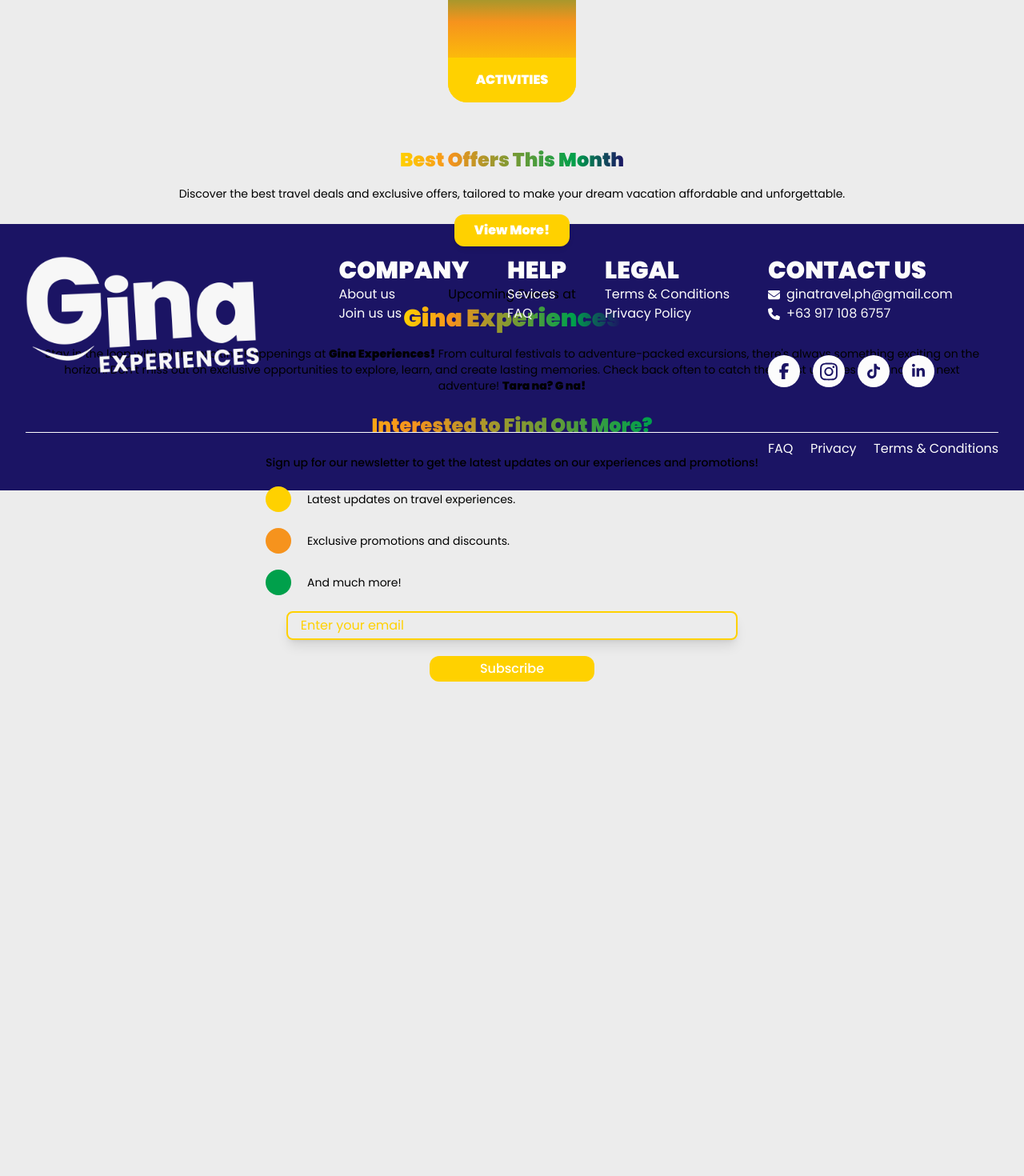
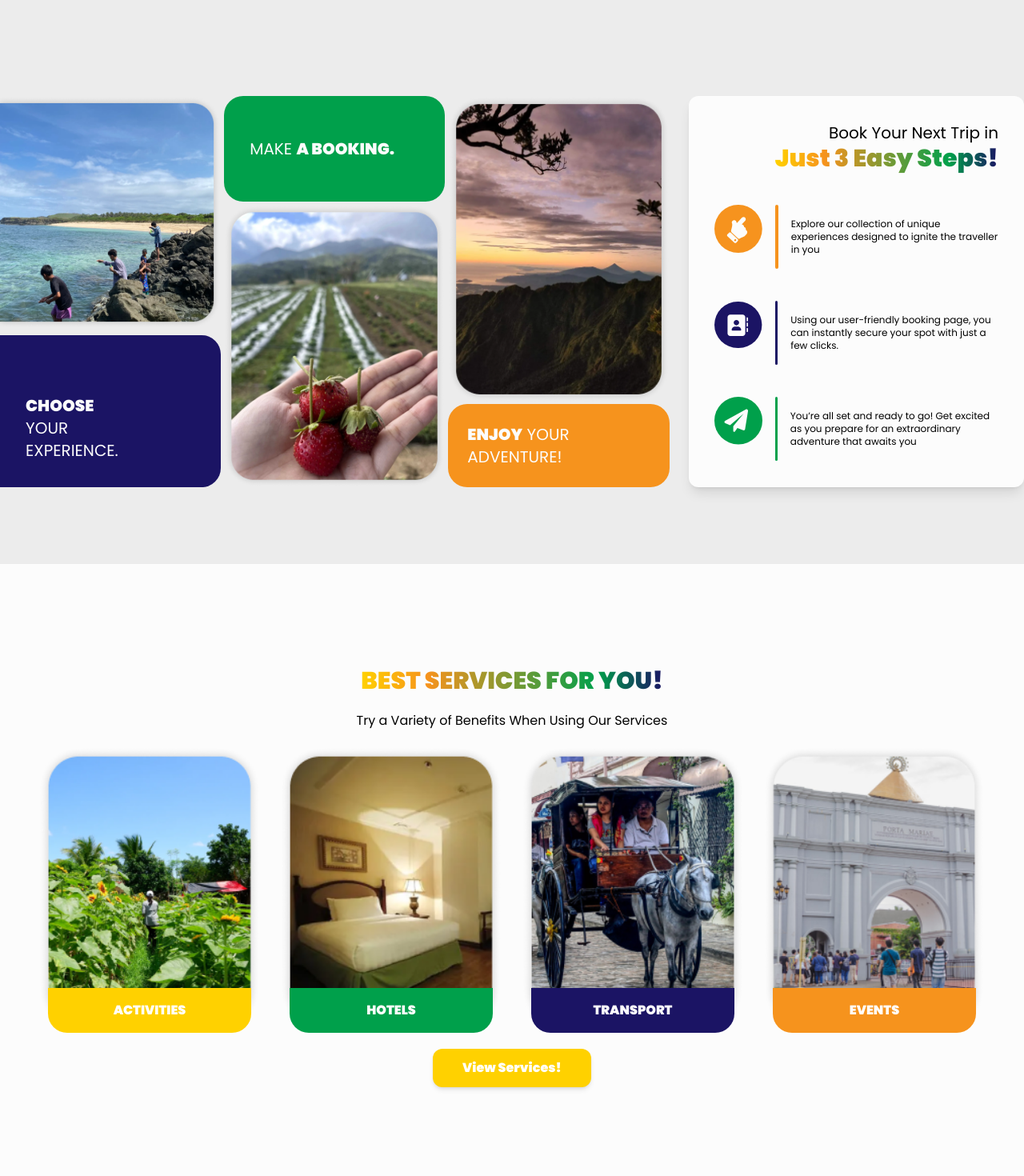
Before and after one commit to Gina-Experiences/gina-experiences-legacy, a Next.js app: page / in a window 1280 px wide. Shown: the part 520-1990 px from the top of the page at 80% size. Before the commit the page ends 1372 px from the top, so only its background shows below. Built offline with nearby package versions, Linux system fonts and the light colour scheme.

Commit message:
Modified homepage

```diff
--- a/src/app/page.tsx
+++ b/src/app/page.tsx
@@ -4,7 +4,7 @@
 
 export default function Home() {
     return (
-        <div className="flex flex-col items-center justify-center w-svw h-svh">
+        <div className="flex flex-col items-center justify-center">
             <Hero />
             <Guide />
             <Services />
--- a/src/components/home/events.tsx
+++ b/src/components/home/events.tsx
@@ -1,11 +1,23 @@
+import Image from "next/image"
+
 export default function Events() {
    return(
-      <div className="flex flex-col text-center my-6 mx-12 space-y-4">
-         <h2 className="">
-            Upcoming Events at <br></br>
-            <span className="text-3xl font-bold bg-[linear-gradient(90deg,rgba(255,209,0,1)0%,rgba(246,147,29,1)22%,rgba(0,160,75,1)78%,rgba(27,20,100,1)100%)] text-transparent bg-clip-text">Gina Experiences</span>
-         </h2>
-         <p className="text-sm">Stay in the loop with all the exciting happenings at <span className="font-bold">Gina Experiences!</span> From cultural festivals to adventure-packed excursions, there's always something exciting on the horizon. Don’t miss out on exclusive opportunities to explore, learn, and create lasting memories. Check back often to catch the latest updates and find your next adventure! <span className="font-bold">Tara na? G na!</span></p>
+      <div className="flex justify-center lg:w-11/12 max-w-screen-xl rounded-2xl lg:p-12 lg:m-12 lg:bg-ginaWhite lg:shadow-md">
+         <Image
+            src="/images/home/events/legazpi.png"
+            alt="orange-icon"
+            quality={100}
+            width={400}
+            height={400}
+            className="hidden lg:block w-1/2"
+         />
+         <div className="flex flex-col lg:w-1/2 text-center lg:text-start my-6 mx-12 space-y-4">
+            <h2 className="">
+               Upcoming Events at <br></br>
+               <span className="text-3xl font-bold bg-[linear-gradient(90deg,rgba(255,209,0,1)0%,rgba(246,147,29,1)22%,rgba(0,160,75,1)78%,rgba(27,20,100,1)100%)] text-transparent bg-clip-text">Gina Experiences</span>
+            </h2>
+            <p className="text-sm">Stay in the loop with all the exciting happenings at <span className="font-bold">Gina Experiences!</span> From cultural festivals to adventure-packed excursions, there's always something exciting on the horizon. Don’t miss out on exclusive opportunities to explore, learn, and create lasting memories. Check back often to catch the latest updates and find your next adventure! <span className="font-bold">Tara na? G na!</span></p>
+         </div>
       </div>
    )
 }
--- a/src/components/home/guide.tsx
+++ b/src/components/home/guide.tsx
@@ -1,19 +1,76 @@
+import Image from "next/image";
+
 export default function Guide() {
    return (
-      <div className="flex flex-col items-center w-11/12 h-full my-12 space-y-5">
-      <h2 className="text-center">Book Your Next Trip in <br></br><span className="text-2xl font-semibold bg-[linear-gradient(90deg,rgba(255,209,0,1)0%,rgba(246,147,29,1)22%,rgba(0,160,75,1)78%,rgba(27,20,100,1)100%)] text-transparent bg-clip-text">Just 3 Easy Steps!</span></h2>
-         <div className="flex flex-col items-center text-center space-y-5 px-10">
-            <div className="flex flex-col items-center justify-center space-y-5">
-               <div className="w-12 h-12 rounded-full bg-ginaOrange"></div>
-               <p className="">Explore our collection of unique experiences designed to ignite the traveller in you</p>
+      <div className="flex max-w-screen-2xl justify-center lg:justify-between my-12">
+         <div className="hidden w-8/12 lg:flex items-center text-ginaWhite space-x-1 mr-6">
+            <div className="flex flex-col w-1/3 h-full justify-center space-y-2">
+               <Image
+                  src="/images/home/guide/beach.png"
+                  alt="Beach"
+                  quality={100}
+                  width={400}
+                  height={80}
+               />
+               <div className="flex flex-col w-full h-full p-8 text-start justify-end rounded-r-3xl text-xl bg-ginaBlue"><span className="font-bold">CHOOSE</span><span>YOUR</span><span>EXPERIENCE.</span></div>
             </div>
-            <div className="flex flex-col items-center justify-center space-y-5">
-               <div className="w-12 h-12 rounded-full  bg-ginaBlue"></div>
-               <p className="">Using our user-friendly booking page, you can instantly secure your spot with just a few clicks.</p>
+            <div className="flex flex-col w-1/3 h-full justify-center space-y-1">
+               <div className="flex items-center w-full h-full p-8 rounded-3xl text-xl bg-ginaGreen"><span>MAKE <span className="font-bold">A BOOKING.</span></span></div>
+               <Image
+                  src="/images/home/guide/strawberry.png"
+                  alt="Beach"
+                  quality={100}
+                  width={400}
+                  height={200}
+               />
+            </div>
+            <div className="flex flex-col w-1/3 h-full justify-center space-y-0.5">
+               <Image
+                  src="/images/home/guide/mountains.png"
+                  alt="Mountains"
+                  quality={100}
+                  width={400}
+                  height={80}
+               />
+               <div className="w-full h-full h-[120px] p-6 rounded-3xl text-xl bg-ginaOrange"><span className="font-bold">ENJOY</span> YOUR ADVENTURE!</div>
+            </div>
+         </div>
+         <div className="flex flex-col w-11/12 lg:w-4/12 p-8 rounded-xl lg:shadow-lg items-center lg:items-end  lg:bg-ginaWhite space-y-5">
+            <h2 className="text-xl text-center lg:text-right">Book Your Next Trip in <br></br><span className="text-3xl font-semibold bg-[linear-gradient(90deg,rgba(255,209,0,1)0%,rgba(246,147,29,1)22%,rgba(0,160,75,1)78%,rgba(27,20,100,1)100%)] text-transparent bg-clip-text">Just 3 Easy Steps!</span></h2>
+            <div className="flex flex-col justify-center items-center text-center md:text-start text-xs mx-12 lg:mx-0 space-y-5">
+               <div className="flex flex-col items-center justify-center md:flex-row space-y-5">
+                  <Image
+                     src="/images/home/guide/orange-icon.svg"
+                     alt="orange-icon"
+                     quality={100}
+                     width={60}
+                     height={60}
+                  />
+                  <div className="hidden md:table w-2 h-20 rounded bg-ginaOrange mx-4"></div>
+                  <p className="">Explore our collection of unique experiences designed to ignite the traveller in you</p>
                </div>
-            <div className="flex flex-col items-center justify-center space-y-5">
-               <div className="w-12 h-12 rounded-full  bg-ginaGreen"></div>
-               <p className="">You’re all set and ready to go! Get excited as you prepare for an extraordinary adventure that awaits you</p>
+               <div className="flex flex-col items-center justify-center md:flex-row space-y-5">
+                  <Image
+                     src="/images/home/guide/blue-icon.svg"
+                     alt="orange-icon"
+                     quality={100}
+                     width={60}
+                     height={60}
+                  />
+                  <div className="hidden md:table w-2 h-20 rounded bg-ginaBlue mx-4"></div>
+                  <p className="">Using our user-friendly booking page, you can instantly secure your spot with just a few clicks.</p>
+               </div>
+               <div className="flex flex-col items-center justify-center md:flex-row space-y-5">
+                  <Image
+                     src="/images/home/guide/green-icon.svg"
+                     alt="orange-icon"
+                     quality={100}
+                     width={60}
+                     height={60}
+                  />
+                  <div className="hidden md:table w-2 h-20 rounded bg-ginaGreen mx-4"></div>
+                  <p className="">You’re all set and ready to go! Get excited as you prepare for an extraordinary adventure that awaits you</p>
+               </div>
             </div>
          </div>
       </div>
--- a/src/components/home/hero.tsx
+++ b/src/components/home/hero.tsx
@@ -1,6 +1,6 @@
 export default function Hero() {
    return (
-    <div className="flex flex-col items-center w-11/12 h-full text-white rounded-lg p-10 m-12 space-y-5 bg-gradient-to-b from-ginaOrange">
+    <div className="flex flex-col justify-center items-center w-11/12 max-w-screen-2xl h-full lg:h-[400px] text-white rounded-lg p-10 m-24 space-y-5 bg-gradient-to-b from-ginaOrange">
         <div className="">
             <span className="">Gina Experiences</span>
         </div>
--- a/src/components/home/offers.tsx
+++ b/src/components/home/offers.tsx
@@ -1,9 +1,21 @@
+import Image from "next/image"
+
 export default function Offers() {
    return (
-      <div className="flex flex-col justify-center items-center my-6 space-y-4">
-         <h2 className="text-2xl font-semibold bg-[linear-gradient(90deg,rgba(255,209,0,1)0%,rgba(246,147,29,1)22%,rgba(0,160,75,1)78%,rgba(27,20,100,1)100%)] text-transparent bg-clip-text">Best Offers This Month</h2>
-         <p className="text-sm mx-12">Discover the best travel deals and exclusive offers, tailored to make your dream vacation affordable and unforgettable.</p>
-         <button className="w-36 h-10 rounded-xl bg-ginaYellow text-white font-bold shadow-md">View More!</button>
+      <div className="flex justify-center my-6">
+         <Image
+            src="/images/home/offers/boat.png"
+            alt="Boat"
+            quality={100}
+            width={250}
+            height={600}
+            className="hidden lg:block lg:w-1/4"
+         />
+         <div className="flex flex-col lg:w-1/2 justify-center items-center mx-12 my-6 space-y-4">
+            <h2 className="text-3xl lg:text-4xl text-center font-semibold bg-[linear-gradient(90deg,rgba(255,209,0,1)0%,rgba(246,147,29,1)22%,rgba(0,160,75,1)78%,rgba(27,20,100,1)100%)] text-transparent bg-clip-text">Best Offers This Month</h2>
+            <p className="text-sm lg:text-lg lg:mx-12">Discover the best travel deals and exclusive offers, tailored to make your dream vacation affordable and unforgettable.</p>
+            <button className="w-36 h-10 rounded-xl bg-ginaYellow text-white font-bold shadow-md">View More!</button>
+         </div>
       </div>
    )
 }
--- a/src/components/home/services.tsx
+++ b/src/components/home/services.tsx
@@ -1,11 +1,57 @@
+import Image from "next/image"
+
 export default function Services() {
    return (
-      <div className="flex flex-col items-center text-center w-11/12 h-full my-8 space-y-5">
-         <h2 className="text-2xl font-semibold bg-[linear-gradient(90deg,rgba(255,209,0,1)0%,rgba(246,147,29,1)22%,rgba(0,160,75,1)78%,rgba(27,20,100,1)100%)] text-transparent bg-clip-text">BEST SERVICES FOR YOU!</h2>
+      <div className="flex flex-col items-center text-center w-full max-w-screen-2xl lg:bg-ginaWhite px-12 lg:py-32 my-8 lg:my-12 2xl:rounded-3xl lg:shadow-xl space-y-5">
+         <h2 className="text-3xl mx-2 font-bold bg-[linear-gradient(90deg,rgba(255,209,0,1)0%,rgba(246,147,29,1)22%,rgba(0,160,75,1)78%,rgba(27,20,100,1)100%)] text-transparent bg-clip-text">BEST SERVICES FOR YOU!</h2>
          <h3 className="mx-10">Try a Variety of Benefits When Using Our Services</h3>
-         <div className="relative w-40 h-60 rounded-[1.5rem] bg-[linear-gradient(0deg,rgba(255,209,0,1)12%,rgba(246,147,29,1)42%,rgba(0,160,75,1)78%,rgba(27,20,100,1)100%)]">
-         <div className="absolute flex items-center justify-center w-40 h-14 rounded-b-[1.5rem] bottom-0 bg-ginaYellow text-white font-bold">ACTIVITIES</div>
+         <div className="flex flex-col lg:flex-row space-y-6 lg:space-y-0 lg:space-x-6">
+            <div className="relative flex justify-center">
+               <Image
+                  src="/images/home/services/farm.png"
+                  alt="Farm"
+                  quality={100}
+                  width={220}
+                  height={100}
+                  className="lg:w-[280px]"
+               />
+               <div className="absolute flex items-center justify-center w-11/12 h-14 rounded-b-[1.5rem] bottom-0 bg-ginaYellow text-white font-bold ">ACTIVITIES</div>
+            </div>
+            <div className="relative flex justify-center">
+               <Image
+                  src="/images/home/services/hotel.png"
+                  alt="Hotel"
+                  quality={100}
+                  width={220}
+                  height={100}
+                  className="lg:w-[280px]"
+               />
+               <div className="absolute flex items-center justify-center w-11/12 h-14 rounded-b-[1.5rem] bottom-0 bg-ginaGreen text-white font-bold ">HOTELS</div>
+            </div>
+            <div className="relative flex justify-center">
+               <Image
+                  src="/images/home/services/kalesa.png"
+                  alt="Kalesa"
+                  quality={100}
+                  width={220}
+                  height={100}
+                  className="lg:w-[280px]"
+               />
+               <div className="absolute flex items-center justify-center w-11/12 h-14 rounded-b-[1.5rem] bottom-0 bg-ginaBlue text-white font-bold ">TRANSPORT</div>
+            </div>
+            <div className="relative flex justify-center">
+               <Image
+                  src="/images/home/services/arch.png"
+                  alt="arch"
+                  quality={100}
+                  width={220}
+                  height={100}
+                  className="lg:w-[280px]"
+               />
+               <div className="absolute flex items-center justify-center w-11/12 h-14 rounded-b-[1.5rem] bottom-0 bg-ginaOrange text-white font-bold ">EVENTS</div>
+            </div>
          </div>
+         <button className=" flex w-1/6 py-6 h-10 justify-center items-center rounded-xl bg-ginaYellow text-white font-bold shadow-md">View Services!</button>
       </div>
    )
 }
```
